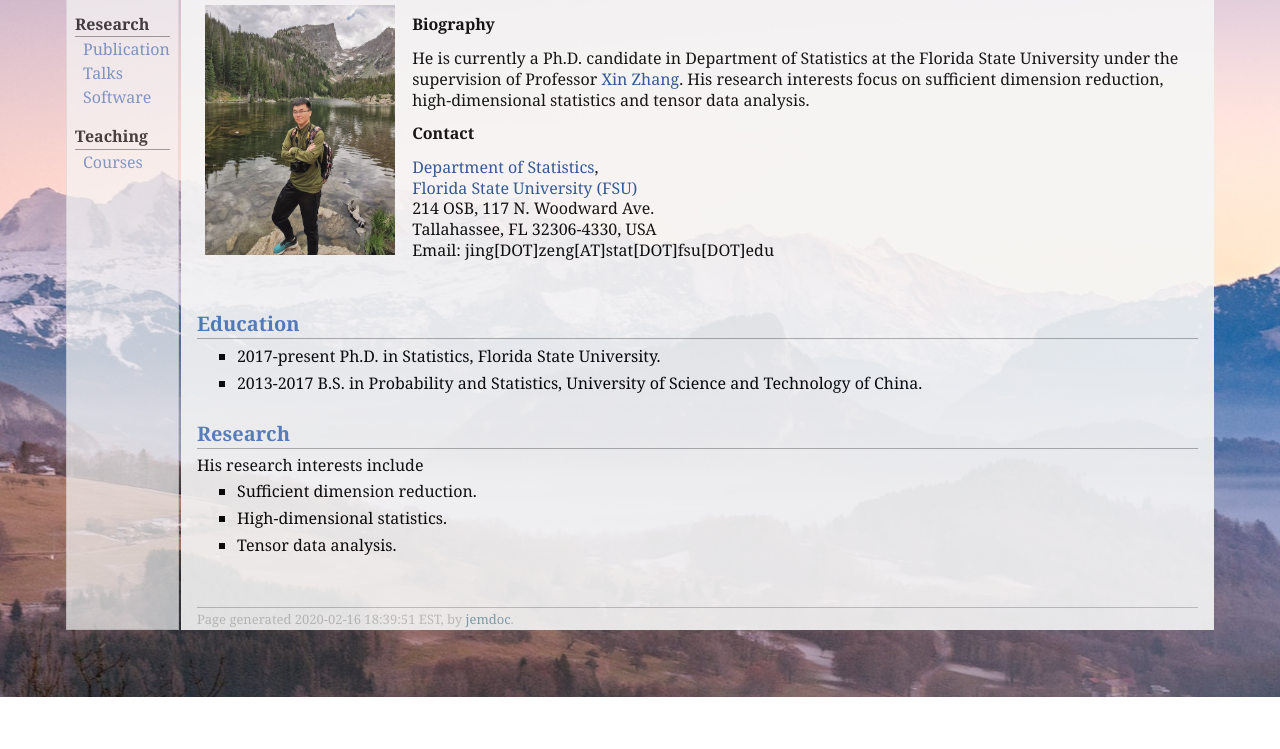
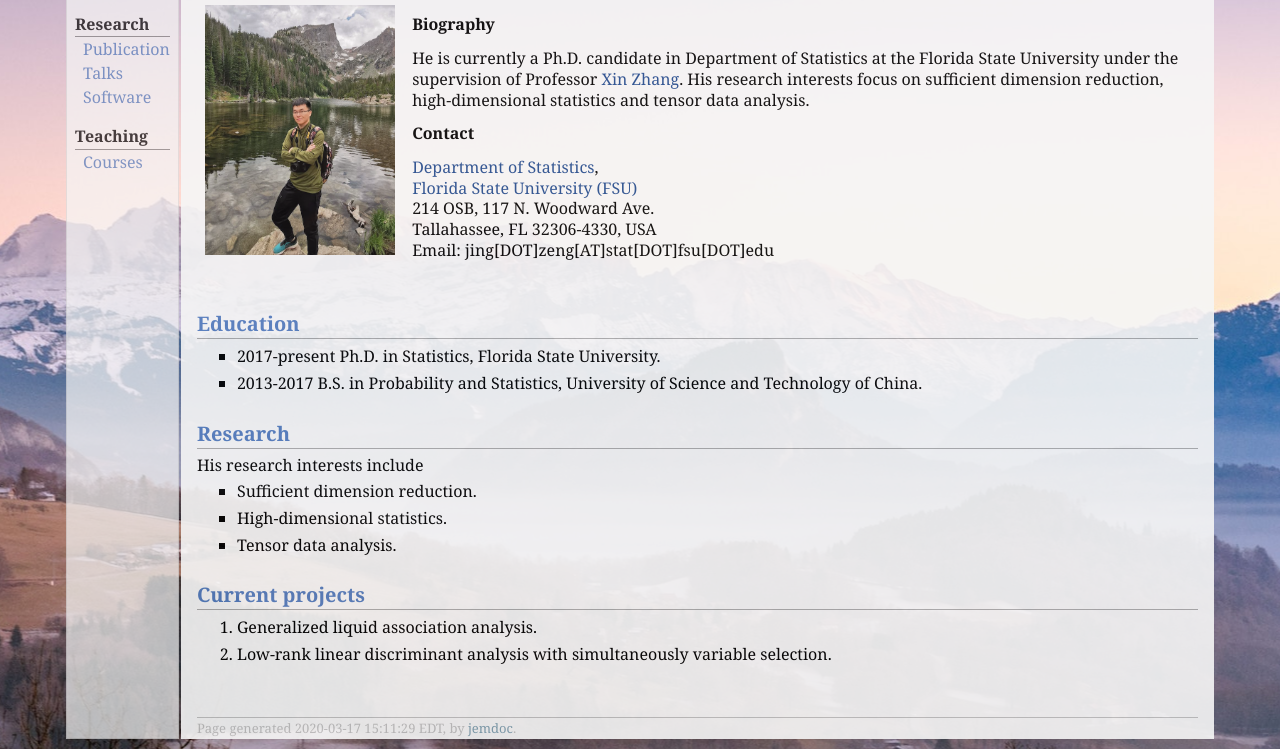
Before and after one commit to jerryfsu3333/jerryfsu3333.github.io, a plain HTML site: page index.html in a window 1280 px wide. Shown: the part 103-852 px from the top of the page. Before the commit the page ends 800 px from the top, so only its background shows below. Drawn offline with Linux system fonts and the light colour scheme.

Commit message:
update current projects

```diff
--- a/index.html
+++ b/index.html
@@ -53,9 +53,16 @@ Email: jing[DOT]zeng[AT]stat[DOT]fsu[DOT]edu</p>
 <li><p>Tensor data analysis.</p>
 </li>
 </ul>
+<h2>Current projects</h2>
+<ol>
+<li><p>Generalized liquid association analysis.</p>
+</li>
+<li><p>Low-rank linear discriminant analysis with simultaneously variable selection.</p>
+</li>
+</ol>
 <div id="footer">
 <div id="footer-text">
-Page generated 2020-02-16 18:39:51 EST, by <a href="http://jemdoc.jaboc.net/">jemdoc</a>.
+Page generated 2020-03-17 15:11:29 EDT, by <a href="http://jemdoc.jaboc.net/">jemdoc</a>.
 </div>
 </div>
 </td>
```
Also changed, not shown: 1 other file.
